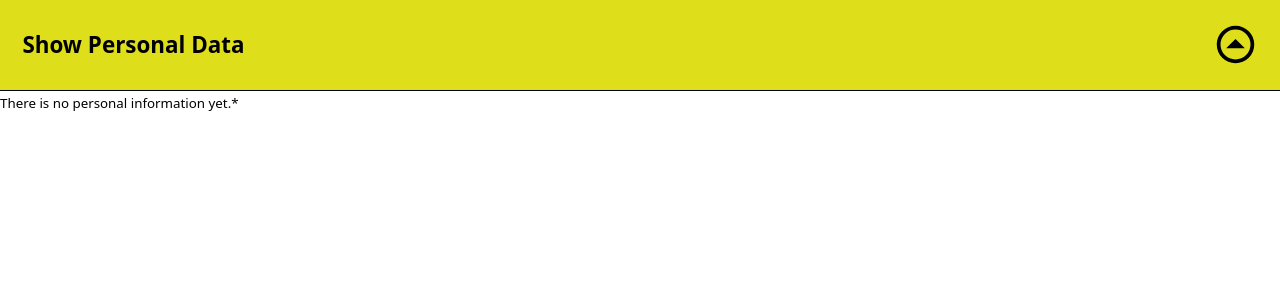
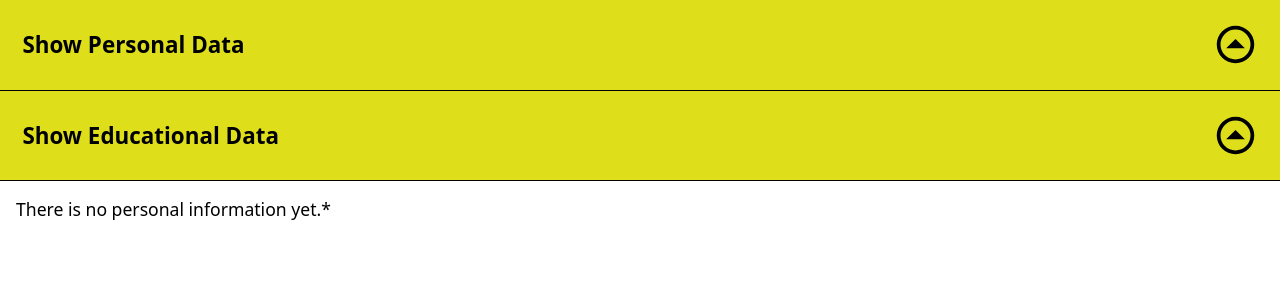
Before and after one commit to carlosfrontend/reactive-cv, a React (Vite) app: page / in a window 1280 px wide. Both pictures are taken after a click on the button "Start Experience". Shown: the top 300 px of the page. Built offline with nearby package versions, Linux system fonts and the light colour scheme; a web font is replaced by a local one.

Commit message:
Feat: Creates EducationalInfoDropdown component

```diff
--- /dev/null
+++ b/src/components/EducationalInfoDropdown.jsx
@@ -0,0 +1,47 @@
+import { useState } from "react";
+import arrowDownLogo from "../assets/arrow-down-drop-circle.svg";
+import arrowUpLogo from "../assets/arrow-up-drop-circle-outline.svg";
+
+export default function EducationalInfoDropdown({ title }) {
+  const [isActive, setIsActive] = useState(false);
+
+  function handleNavChange() {
+    setIsActive(!isActive);
+  }
+  return (
+    <section className="educational-container">
+      <nav onClick={handleNavChange} className="navbar">
+        <div className="menu">
+          {!isActive ? "Show" : "Hide"} {title}
+        </div>
+        <img
+          className="dropdown-logo"
+          src={!isActive ? arrowUpLogo : arrowDownLogo}
+          alt={!isActive ? "arrow up logo" : "arrow down logo"}
+        />
+      </nav>
+      {isActive && (
+        <form>
+          <div className="form-group">
+            <label htmlFor="school">
+              School: <abbr title="required">*</abbr>
+            </label>
+            <input type="text" name="school" id="school" placeholder="School name here"/>
+          </div>
+          <div className="form-group">
+            <label htmlFor="study-title">
+              Title: <abbr title="required">*</abbr>
+            </label>
+            <input type="text" name="study-title" id="study-title" placeholder="Title of study here"/>
+          </div>
+          <div className="form-group">
+          <label htmlFor="date">
+            Date: <abbr title="required">*</abbr>
+          </label>
+          <input type="date" name="date" id="date"/>
+          </div>
+        </form>
+      )}
+    </section>
+  );
+}
--- a/src/components/Generator.jsx
+++ b/src/components/Generator.jsx
@@ -3,6 +3,7 @@ import "../styles/Generator.css";
 import PersonalInfoDropDown from "./PersonalInfoDropdown";
 import Resume from "./Resume";
 import profilePlaceholder from '../assets/profile_placeholder.svg';
+import EducationalInfoDropdown from "./EducationalInfoDropdown";
 
 export default function Generator() {
 
@@ -50,6 +51,7 @@ export default function Generator() {
         isSentPersonalInfo={isSentPersonalInfo}
         handleEditPersonalInfo={handleEditPersonalInfo}
       />
+      <EducationalInfoDropdown  title="Educational Data"/>
       <Resume profileImgUrl={profileImgUrl} personalData={personalData} isSentPersonalInfo={isSentPersonalInfo} />
     </div>
   );
--- a/src/components/PersonalInfoDropdown.jsx
+++ b/src/components/PersonalInfoDropdown.jsx
@@ -95,6 +95,7 @@ export default function PersonalInfoDropDown({
             <label htmlFor="phone">
               Phone Number: <abbr title="required">*</abbr>
             </label>
+              <small> Format: 123-456-789</small>
             <input
               type="tel"
               name="phone"
--- a/src/components/Resume.jsx
+++ b/src/components/Resume.jsx
@@ -31,6 +31,10 @@ export default function Resume({
       </div>
     );
   } else {
-    return <small>There is no personal information yet.*</small>;
+    return (
+        <div className="resume-container">
+            <small>There is no personal information yet.*</small>
+        </div>
+    )
   }
 }
--- a/src/index.css
+++ b/src/index.css
@@ -15,3 +15,7 @@ html, body{
     width: 100%;
     height: 100vh;
 }
+small{
+    font-size: 1.1rem;
+    font-weight: 500;
+}
--- a/src/styles/Personal.css
+++ b/src/styles/Personal.css
@@ -51,7 +51,6 @@ input:focus {
 .form-group {
   width: 100%;
   display: flex;
-  align-items: start;
   flex-direction: column;
 }
 .button-group {
--- a/src/styles/Resume.css
+++ b/src/styles/Resume.css
@@ -6,13 +6,12 @@
     display: flex;
     justify-content: center;
     align-items: center;
-    flex-wrap: wrap;
+    gap:1em;
 }
 
 .img-container{
     display: flex;
     justify-content: start;
-    padding: 1em;
 }
 
 .profile-img{
```
